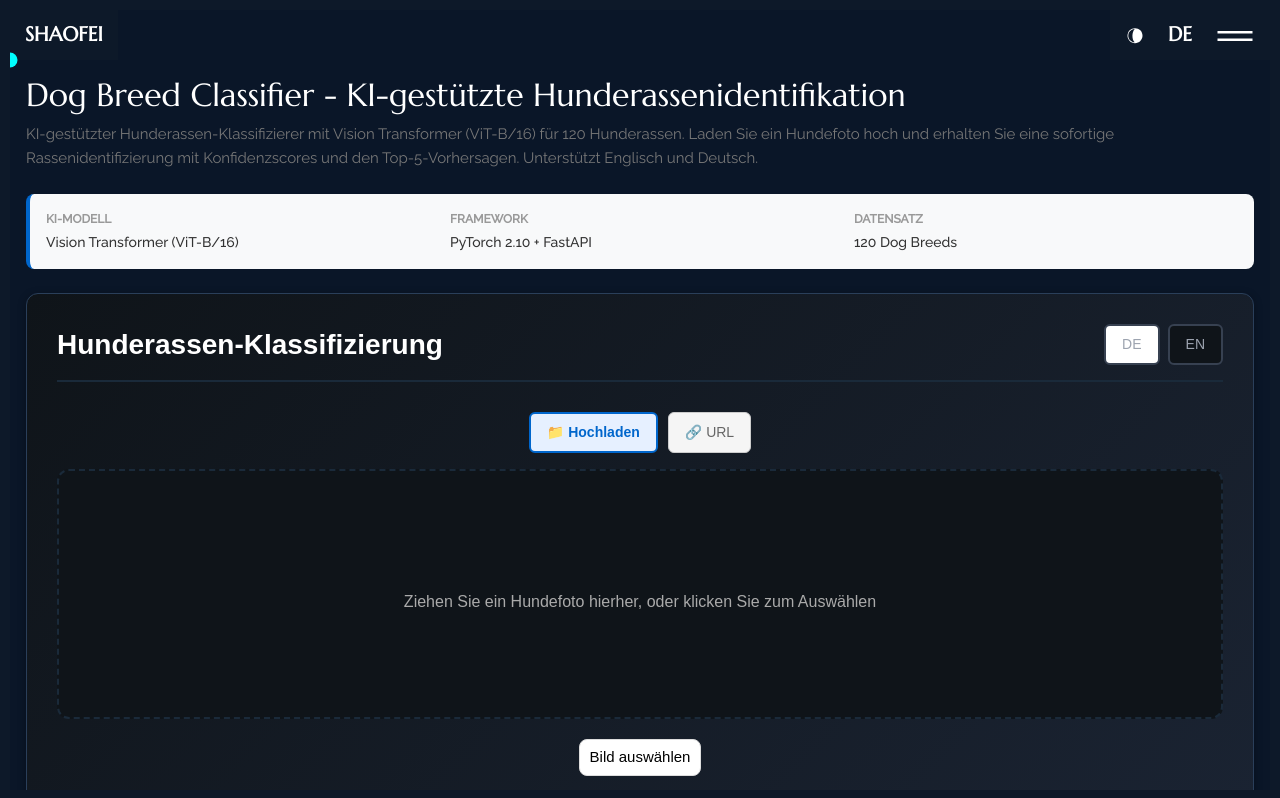
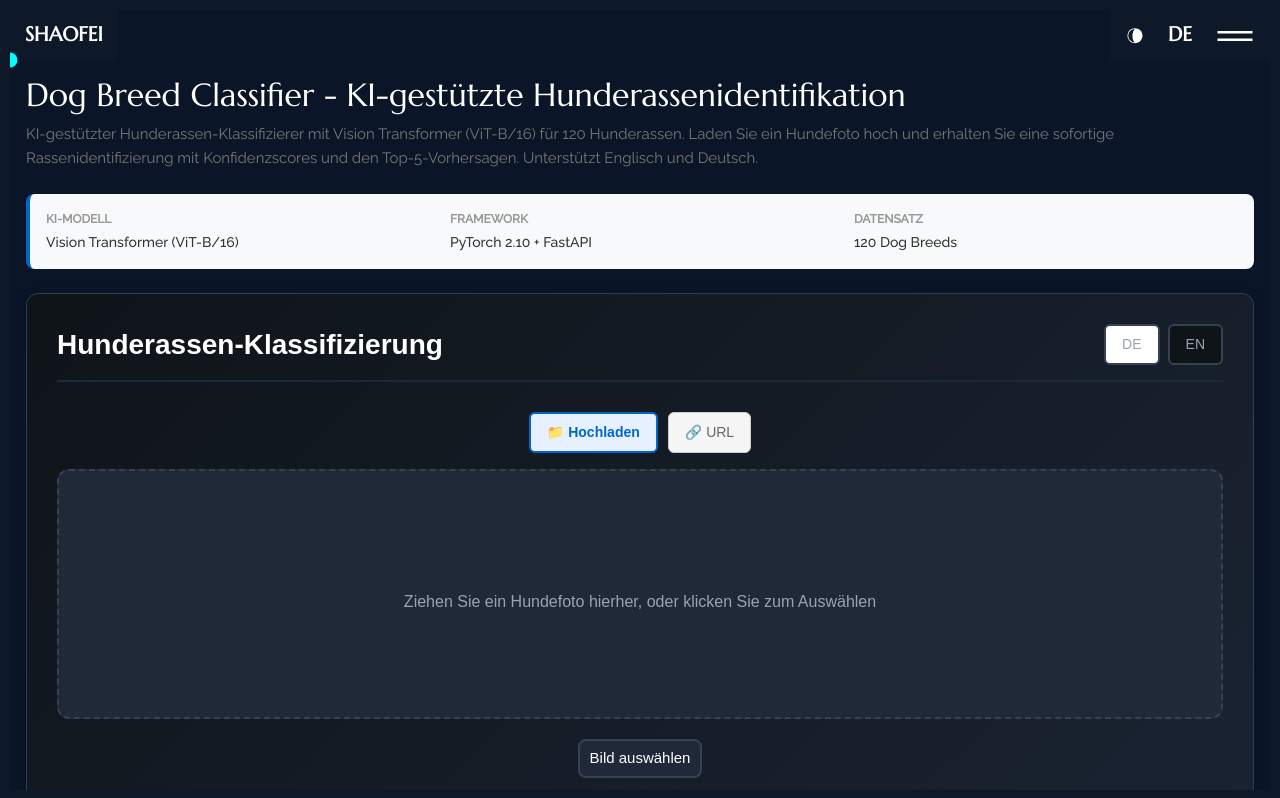
Before and after one commit to shaofei-liu/portfolio, a React (Create React App) app: page /portfolio/project2 in a window 1280 px wide. Shown: the top 798 px of the page. Built offline with nearby package versions, Linux system fonts and the light colour scheme.

Commit message:
Fix: Project 2 file upload functionality - add click handler to upload area and enhance button styling for light theme

```diff
--- a/src/components/DogBreedClassifier.jsx
+++ b/src/components/DogBreedClassifier.jsx
@@ -13,8 +13,13 @@ export default function DogBreedClassifier() {
   const [inputMode, setInputMode] = useState("file"); // "file" or "url"
   const [webpageImages, setWebpageImages] = useState([]); // 从网页提取的图片列表
   const [selectedImageIndex, setSelectedImageIndex] = useState(null); // 用户选择的图片索引
+  const fileInputRef = React.useRef(null);
 
   const t = dogBreedLang[language];
+
+  const openFileDialog = () => {
+    fileInputRef.current?.click();
+  };
 
   const handleImageChange = (e) => {
     const file = e.target.files?.[0];
@@ -281,6 +286,7 @@ export default function DogBreedClassifier() {
                 className="upload-area"
                 onDragOver={handleDragOver}
                 onDrop={handleDrop}
+                onClick={openFileDialog}
               >
                 {preview ? (
                   <img src={preview} alt="Preview" className="preview-image" />
@@ -293,6 +299,7 @@ export default function DogBreedClassifier() {
               </div>
 
               <input
+                ref={fileInputRef}
                 type="file"
                 accept="image/*"
                 onChange={handleImageChange}
--- a/src/pages/portfolio/ProjectTheme.css
+++ b/src/pages/portfolio/ProjectTheme.css
@@ -71,6 +71,64 @@
   border-color: var(--project-input-border);
 }
 
+.dog-breed-classifier-container .btn {
+  cursor: pointer;
+  font-family: "Poppins", sans-serif;
+}
+
+.dog-breed-classifier-container .btn-primary {
+  background: var(--project-input-bg);
+  color: var(--project-text-color);
+  border: 2px solid var(--project-input-border);
+}
+
+.dog-breed-classifier-container .btn-primary:hover {
+  background: var(--project-input-border);
+  color: var(--project-text-color);
+  transform: translateY(-2px);
+}
+
+.dog-breed-classifier-container .btn-secondary {
+  background: #4285f4;
+  color: #fff;
+}
+
+.dog-breed-classifier-container .btn-secondary:hover:not(:disabled) {
+  background: #357ae8;
+}
+
+.dog-breed-classifier-container .btn-tertiary {
+  background: transparent;
+  color: #ff6b6b;
+  border: 2px solid #ff6b6b;
+}
+
+.dog-breed-classifier-container .btn-tertiary:hover {
+  background: rgba(255, 107, 107, 0.1);
+}
+
+.dog-breed-classifier-container .upload-area {
+  background: var(--project-input-bg);
+  border-color: var(--project-input-border);
+}
+
+.dog-breed-classifier-container .upload-area:hover {
+  border-color: var(--project-border-color);
+  background: var(--project-header-bg);
+}
+
+.dog-breed-classifier-container .upload-placeholder {
+  color: var(--project-text-secondary);
+}
+
+.dog-breed-classifier-container .upload-placeholder p {
+  color: var(--project-text-secondary);
+}
+
+.dog-breed-classifier-container .mode-btn {
+  cursor: pointer;
+}
+
 /* RAGChatbot Theme */
 .rag-chatbot-container {
   color: var(--project-text-color);
```
